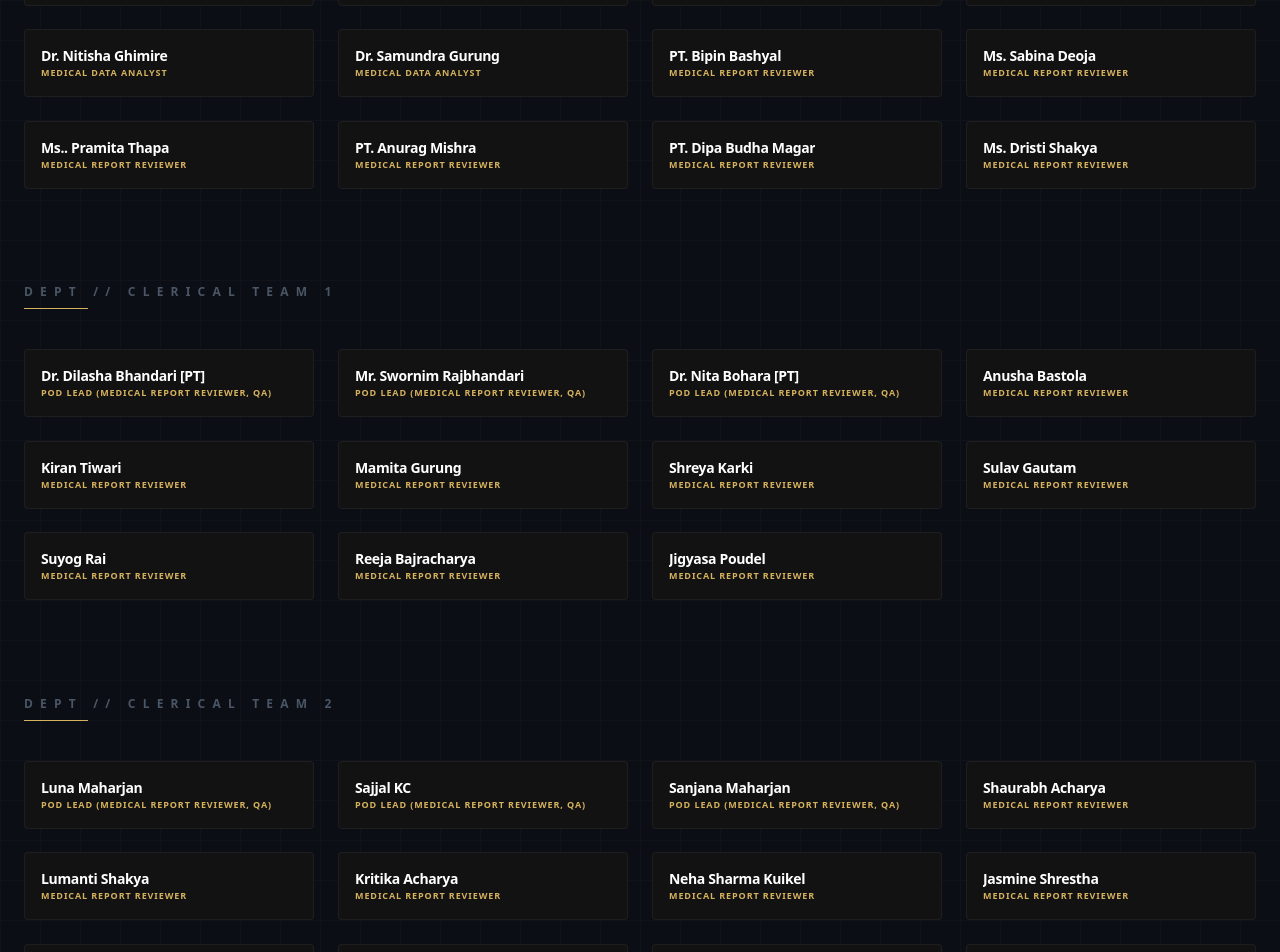
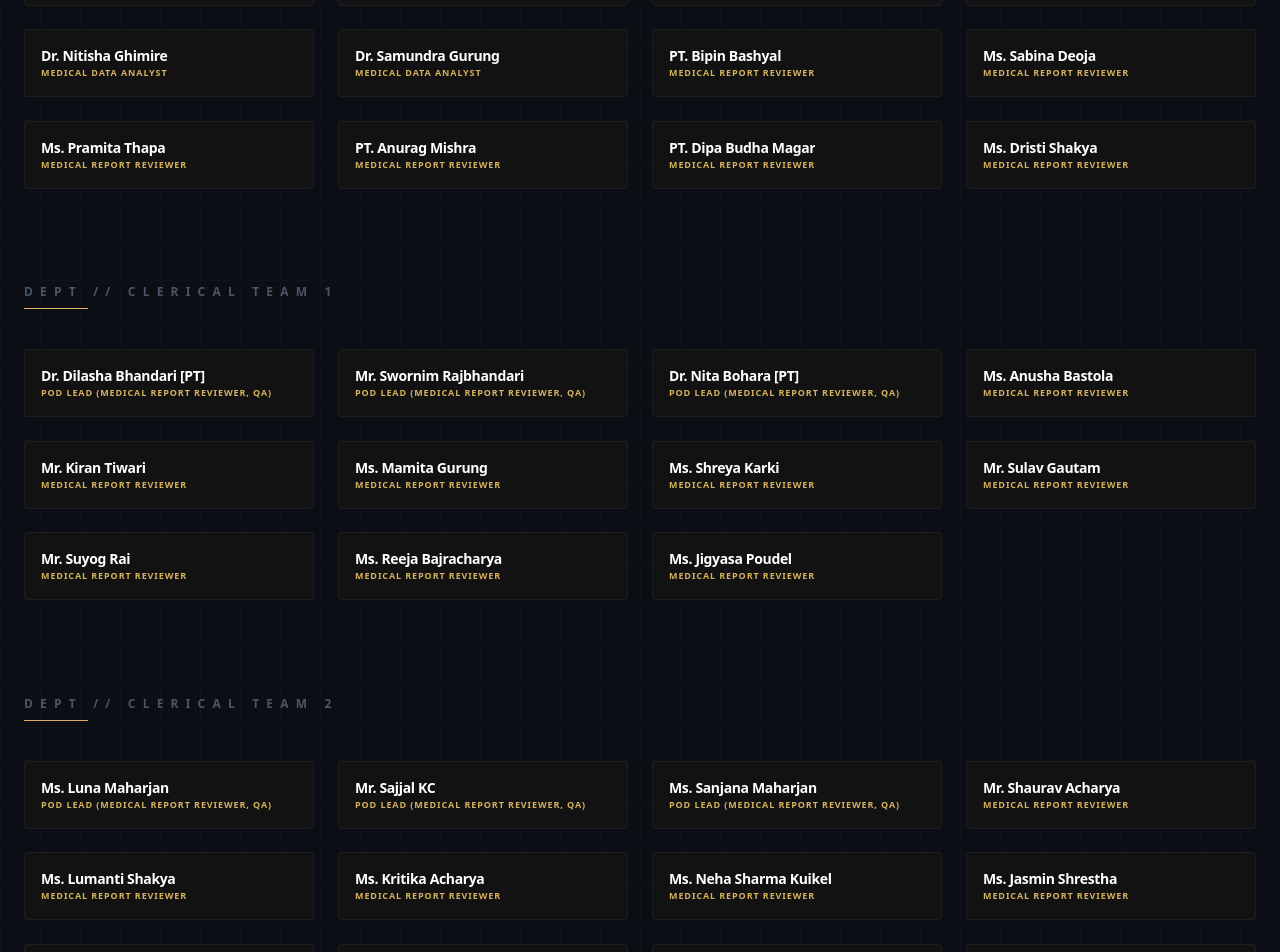
Before and after one commit to suyan-python/EvolveVue, a React (Vite) app in the folder client/: page /team in a window 1280 px wide. Shown: the part 1080-2032 px from the top of the page. Built offline with nearby package versions, Linux system fonts and the light colour scheme; a web font is replaced by a local one.

Commit message:
team names and details update

```diff
--- a/client/src/pages/WholeTeam.jsx
+++ b/client/src/pages/WholeTeam.jsx
@@ -34,18 +34,18 @@ function WholeTeam()
           { name: "Dr. Prakriti Shah", role: "Pod Lead (Medical Data Analyst, QA)", image: prakriti },
           { name: "Dr. Aabha Shakya", role: "Pod Lead (Medical Data Analyst, QA)" },
           { name: "Dr. Sanjeev Yadav", role: "Pod Lead (Medical Data Analyst, QA)" },
-          { name: "Ms. Priya Malla", role: "Pod Lead (Medical Data Analyst, QA)" },
+          { name: "Ms. Priya Malla", role: "Pod Lead (Medical Data Analyst, QA-Backup)" },
 
           { name: "Ms. Ashmita Iteni", role: "Medical Data Analyst" },
           { name: "Dr. Ashwin KC", role: "Medical Data Analyst" },
-          { name: "Dr. Jemini Shrestha", role: "Medical Data Analyst" },
+          { name: "Ms. Jemini Shrestha", role: "Medical Data Analyst" },
           { name: "Dr. Nitesh Kumar Jha", role: "Medical Data Analyst" },
           { name: "Dr. Nitisha Ghimire", role: "Medical Data Analyst" },
           { name: "Dr. Samundra Gurung", role: "Medical Data Analyst" },
 
           { name: "PT. Bipin Bashyal", role: "Medical Report Reviewer" },
           { name: "Ms. Sabina Deoja", role: "Medical Report Reviewer" },
-          { name: "Ms.. Pramita Thapa", role: "Medical Report Reviewer" },
+          { name: "Ms. Pramita Thapa", role: "Medical Report Reviewer" },
           { name: "PT. Anurag Mishra", role: "Medical Report Reviewer" },
           { name: "PT. Dipa Budha Magar", role: "Medical Report Reviewer" },
           { name: "Ms. Dristi Shakya", role: "Medical Report Reviewer" },
@@ -60,34 +60,34 @@ function WholeTeam()
           { name: "Dr. Nita Bohara [PT]", role: "Pod Lead (Medical Report Reviewer, QA)", image: nita },
 
 
-          { name: "Anusha Bastola", role: "Medical Report Reviewer" },
-          { name: "Kiran Tiwari", role: "Medical Report Reviewer" },
-          { name: "Mamita Gurung", role: "Medical Report Reviewer" },
-          { name: "Shreya Karki", role: "Medical Report Reviewer" },
-          { name: "Sulav Gautam", role: "Medical Report Reviewer" },
-          { name: "Suyog Rai", role: "Medical Report Reviewer" },
-          { name: "Reeja Bajracharya", role: "Medical Report Reviewer" },
-          { name: "Jigyasa Poudel", role: "Medical Report Reviewer" },
+          { name: "Ms. Anusha Bastola", role: "Medical Report Reviewer" },
+          { name: "Mr. Kiran Tiwari", role: "Medical Report Reviewer" },
+          { name: "Ms. Mamita Gurung", role: "Medical Report Reviewer" },
+          { name: "Ms. Shreya Karki", role: "Medical Report Reviewer" },
+          { name: "Mr. Sulav Gautam", role: "Medical Report Reviewer" },
+          { name: "Mr. Suyog Rai", role: "Medical Report Reviewer" },
+          { name: "Ms. Reeja Bajracharya", role: "Medical Report Reviewer" },
+          { name: "Ms. Jigyasa Poudel", role: "Medical Report Reviewer" },
         ],
       },
       {
         divisionName: "Clerical Team 2",
         members: [
 
-          { name: "Luna Maharjan", role: "Pod Lead (Medical Report Reviewer, QA)" },
-          { name: "Sajjal KC", role: "Pod Lead (Medical Report Reviewer, QA)" },
-          { name: "Sanjana Maharjan", role: "Pod Lead (Medical Report Reviewer, QA)" },
+          { name: "Ms. Luna Maharjan", role: "Pod Lead (Medical Report Reviewer, QA)" },
+          { name: "Mr. Sajjal KC", role: "Pod Lead (Medical Report Reviewer, QA)" },
+          { name: "Ms. Sanjana Maharjan", role: "Pod Lead (Medical Report Reviewer, QA)" },
 
-          { name: "Shaurabh Acharya", role: "Medical Report Reviewer" },
-          { name: "Lumanti Shakya", role: "Medical Report Reviewer" },
-          { name: "Kritika Acharya", role: "Medical Report Reviewer" },
-          { name: "Neha Sharma Kuikel", role: "Medical Report Reviewer" },
-          { name: "Jasmine Shrestha", role: "Medical Report Reviewer" },
-          { name: "Shweta Shakya", role: "Medical Report Reviewer" },
-          { name: "Saral Pradhan", role: "Medical Report Reviewer" },
-          { name: "Simrika Bajracharya", role: "Medical Report Reviewer" },
-          { name: "Sangita Nayak", role: "Medical Report Reviewer" },
-          { name: "Kushum Bhattarai", role: "Medical Report Reviewer" },
+          { name: "Mr. Shaurav Acharya", role: "Medical Report Reviewer" },
+          { name: "Ms. Lumanti Shakya", role: "Medical Report Reviewer" },
+          { name: "Ms. Kritika Acharya", role: "Medical Report Reviewer" },
+          { name: "Ms. Neha Sharma Kuikel", role: "Medical Report Reviewer" },
+          { name: "Ms. Jasmin Shrestha", role: "Medical Report Reviewer" },
+          { name: "Ms. Shweta Shakya", role: "Medical Report Reviewer" },
+          { name: "Mr. Saral Pradhan", role: "Medical Report Reviewer" },
+          { name: "Ms. Simrika Bajracharya", role: "Medical Report Reviewer" },
+          { name: "Ms. Sangita Nayak", role: "Medical Report Reviewer" },
+          { name: "Ms. Kushum Bhattarai", role: "Medical Report Reviewer" },
 
         ],
       },
```
